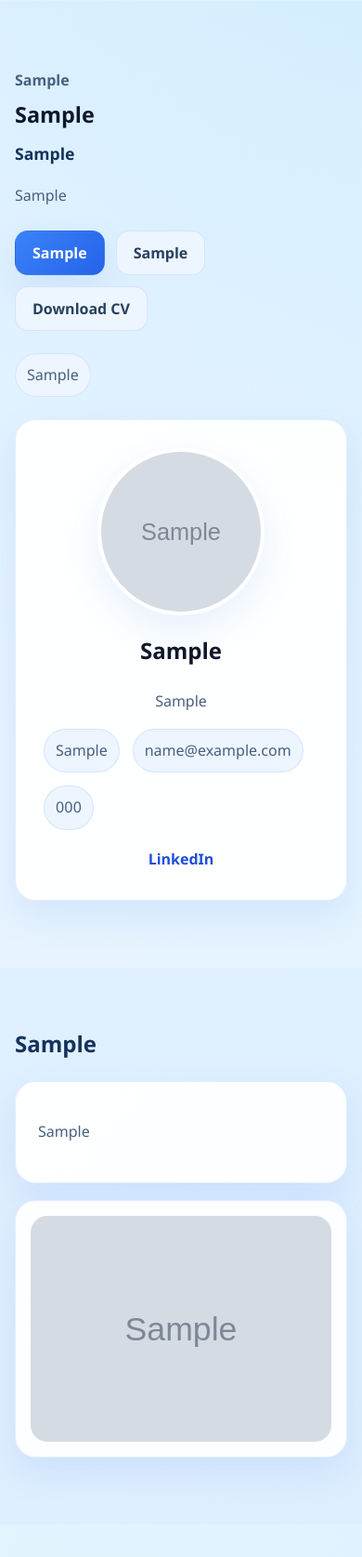
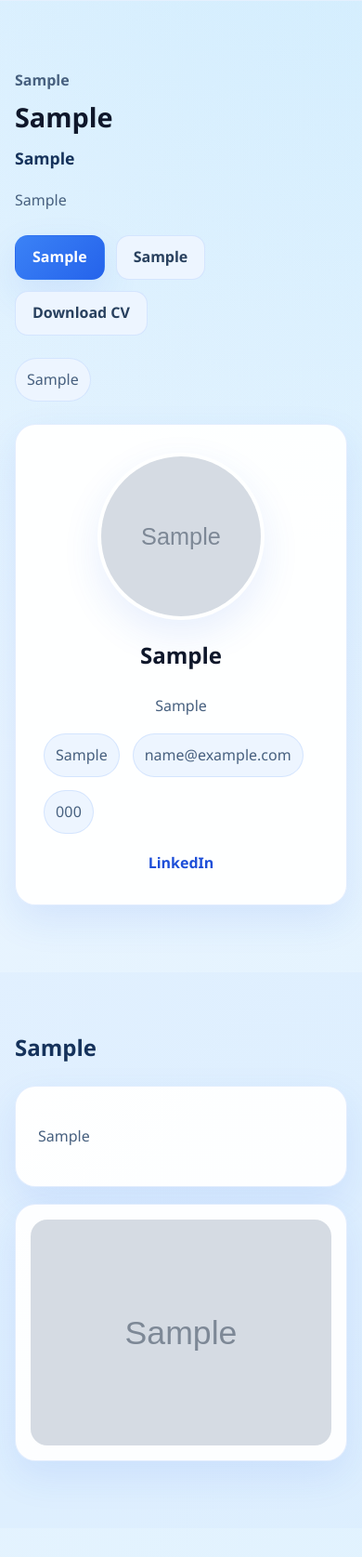
Before and after one commit to engwaleedzaky-max/walidzaki-website, a Flask app: template templates/home.html in a window 390 px wide. Shown: the part 411-2086 px from the top of the page at 93% size. Run offline with Flask 3, Linux system fonts and the light colour scheme; the visitor is signed in with stand-in values (Sample User, id 1); the template is opened without the code that fills it: most values are stand-ins (such as "Sample title", 1, 10 or a date in 2020); grey boxes marked "Sample" are stand-in pictures.

Commit message:
Set English as default and adjust image positioning

```diff
--- a/app.py
+++ b/app.py
@@ -111,7 +111,7 @@ def home() -> str:
     gallery = list_gallery_images()
     if not gallery:
         gallery = read_json(CONTENT_FILE, {}).get("gallery", {}).get("default_items", [])
-    lang = "en" if request.args.get("lang") == "en" else "ar"
+    lang = "ar" if request.args.get("lang") == "ar" else "en"
 
     return render_template(
         "home.html",
--- a/render.yaml
+++ b/render.yaml
@@ -1,6 +1,6 @@
 services:
   - type: web
-    name: eng-walidzaki
+    name: walid-portfolio-flask
     runtime: python
     plan: free
     buildCommand: pip install -r requirements.txt
--- a/static/css/style.css
+++ b/static/css/style.css
@@ -144,7 +144,7 @@ img {
 .hero-title {
   display: grid;
   gap: 10px;
-  max-width: none;
+  max-width: 10ch;
 }
 
 .hero-kicker {
@@ -154,9 +154,8 @@ img {
 
 .hero h1 {
   margin: 0;
-  font-size: clamp(1.45rem, 2.4vw, 2.5rem);
-  line-height: 1.15;
-  white-space: nowrap;
+  font-size: clamp(1.9rem, 3.2vw, 3rem);
+  line-height: 1.1;
 }
 
 .role-line {
@@ -328,6 +327,7 @@ img {
   width: 100%;
   aspect-ratio: 4 / 3;
   object-fit: cover;
+  object-position: center 22%;
 }
 
 .gallery-meta {
@@ -495,6 +495,7 @@ input::file-selector-button {
   object-fit: cover;
   border: 4px solid rgba(255, 255, 255, 0.14);
   box-shadow: var(--shadow);
+  object-position: center 24%;
 }
 
 .about-photo-card {
@@ -506,6 +507,7 @@ input::file-selector-button {
   max-height: 520px;
   object-fit: cover;
   border-radius: 18px;
+  object-position: center 22%;
 }
 
 @media (max-width: 980px) {
@@ -823,13 +825,13 @@ body[data-lang="ar"] .contact-row {
 }
 
 
-body[data-lang="ar"] .hero h1,
-body[data-lang="en"] .hero h1 {
-  white-space: nowrap;
-}
+@media (max-width: 760px) {
+  .profile-photo {
+    object-position: center 22%;
+  }
 
-@media (max-width: 760px) {
-  .hero h1 {
-    font-size: clamp(1.2rem, 6vw, 1.8rem);
+  .about-photo,
+  .gallery-card img {
+    object-position: center 20%;
   }
 }
```
Also changed, not shown: README.md.
